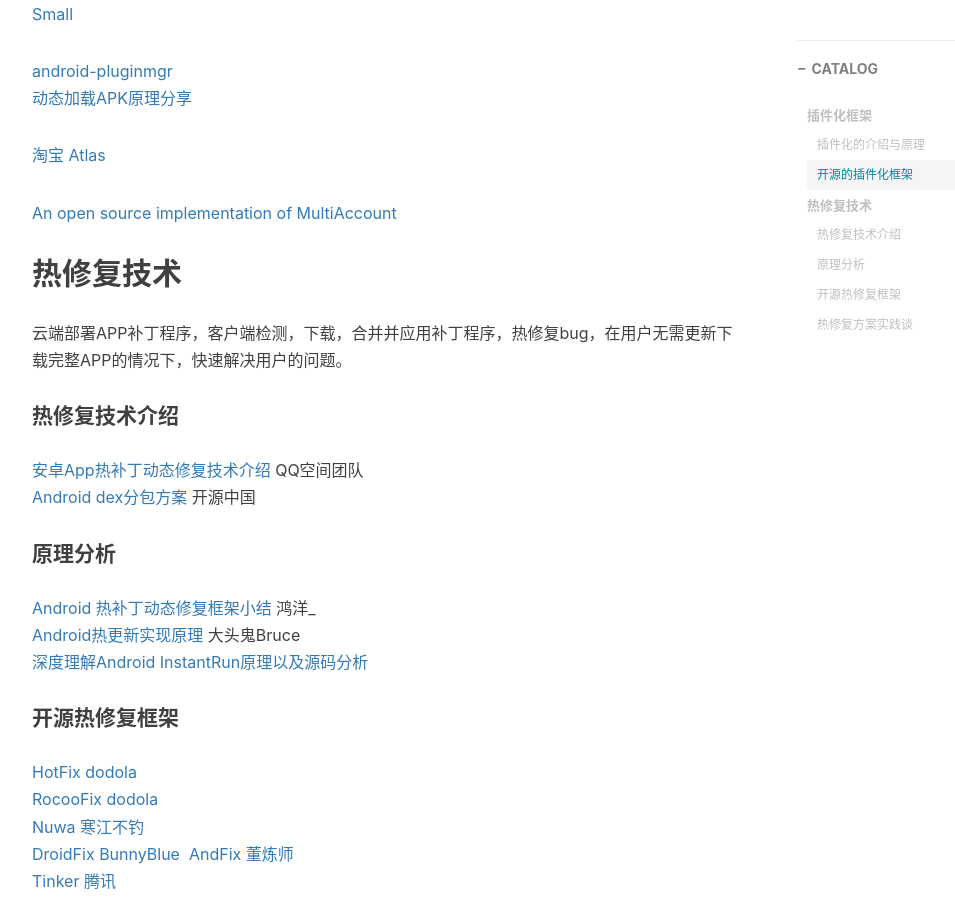
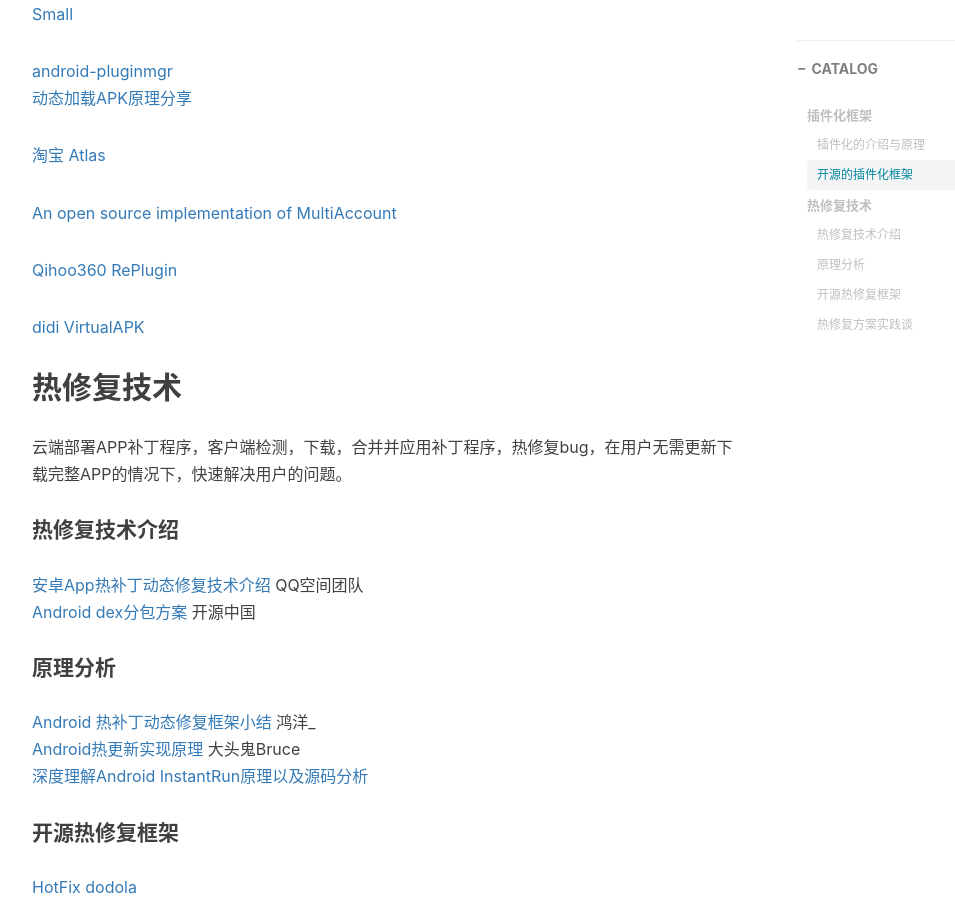
Before and after one commit to figofuture/figofuture.github.io, a Jekyll site: the page built from _posts/2016-08-12-android-plugin-and-hotfix-collections.markdown, in a window 1280 px wide and 900 px high, scrolled down 1570 px. Shown: the whole window, without its empty margins (233-1188 px from the left). Built offline with Jekyll 4.4.1, drawn with Linux system fonts in a browser that asks for light colours; nearby versions of some CDN libraries; comment, search, counter and statistics services are not loaded.

Commit message:
add Qihoo360 & didi android plugin framework

```diff
--- a/_posts/2016-08-12-android-plugin-and-hotfix-collections.markdown
+++ b/_posts/2016-08-12-android-plugin-and-hotfix-collections.markdown
@@ -51,6 +51,10 @@
 
 [An open source implementation of MultiAccount](https://github.com/asLody/VirtualApp)
 
+[Qihoo360 RePlugin](https://github.com/Qihoo360/RePlugin)
+
+[didi VirtualAPK](https://github.com/didi/VirtualAPK)
+
 ## 热修复技术
 云端部署APP补丁程序，客户端检测，下载，合并并应用补丁程序，热修复bug，在用户无需更新下载完整APP的情况下，快速解决用户的问题。
 
```
